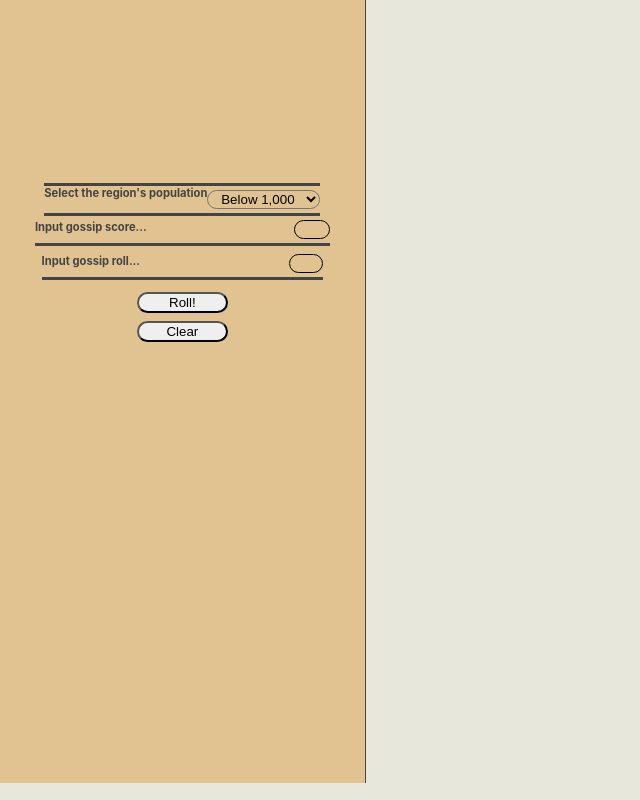
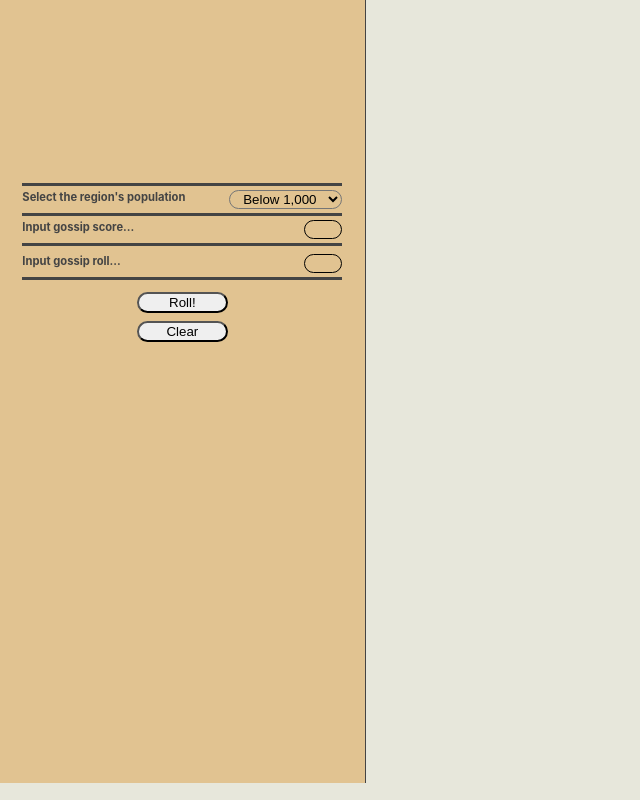
Before and after one commit to justricky21/wfrp-shoppe-generator, a React (Create React App) app: page / in a window 1280 px wide. Shown: the whole page, without its empty margins (0-640 px from the left). Built offline with nearby package versions, Linux system fonts and the light colour scheme.

Commit message:
amended styling for proportion

```diff
--- a/src/components/FormDropdown.css
+++ b/src/components/FormDropdown.css
@@ -5,6 +5,11 @@
   margin: 0 0.5rem 0 0.5rem;
   border-top-style: solid;
   border-bottom-style: solid;
+  min-width: 25vw;
+}
+
+.form-dropdown > b {
+  margin: 0.25rem 0.25rem 0 0;
 }
 
 select {
--- a/src/components/FormInput.css
+++ b/src/components/FormInput.css
@@ -6,6 +6,7 @@
   border-bottom-style: solid;
   margin-top: 0.25rem;
   margin-bottom: 0.25rem;
+  min-width: 25vw;
 }
 
 input {
```
